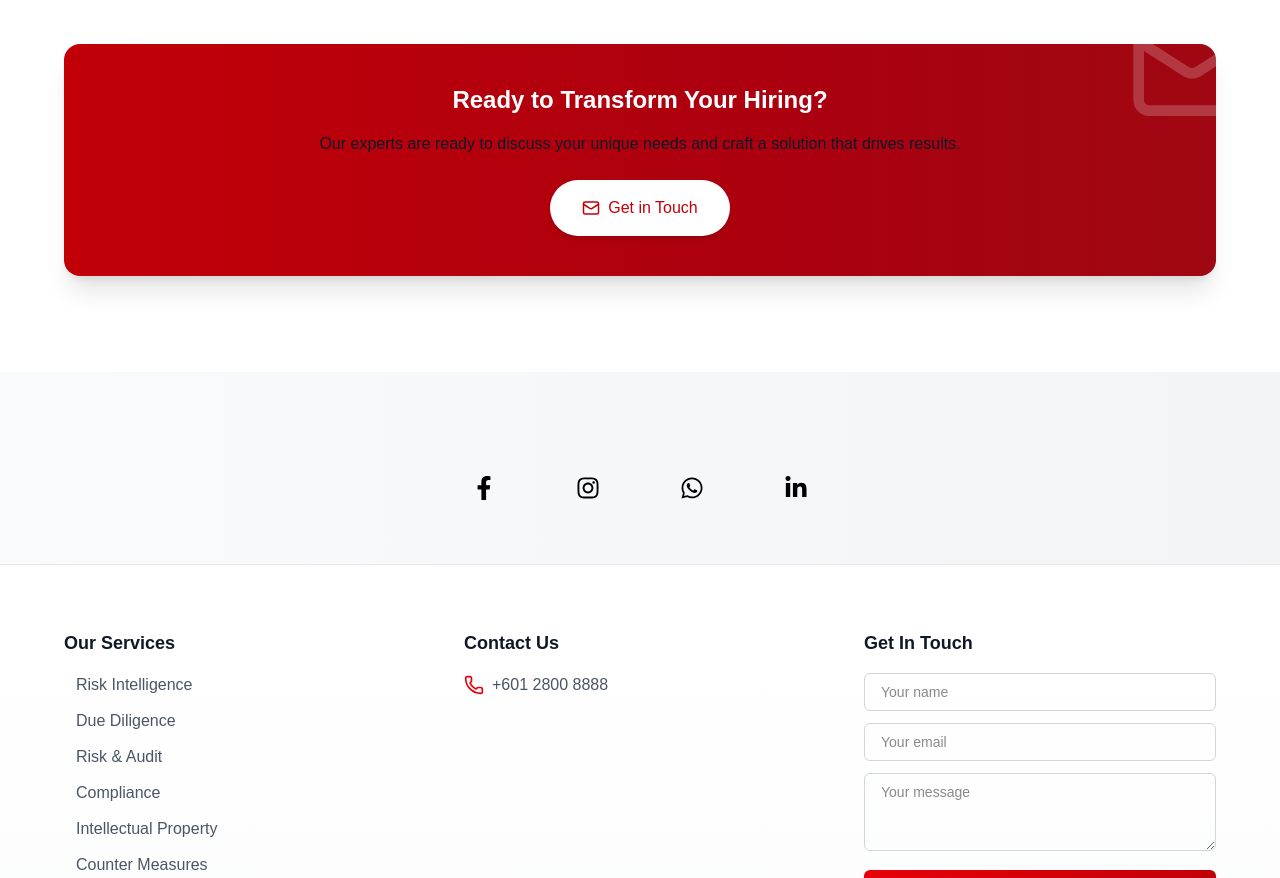
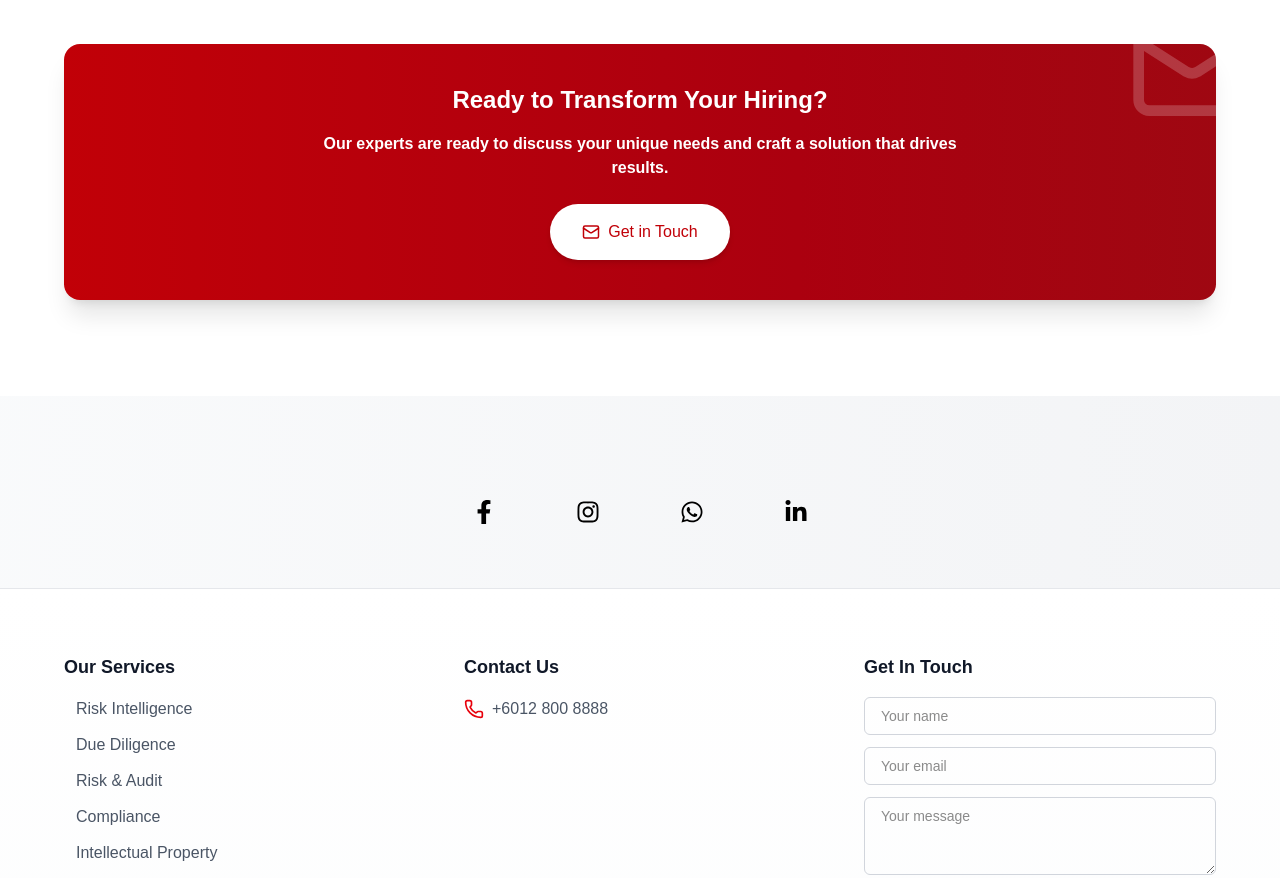
Before and after one commit to priyaclove/venovoox, a Next.js app: page /my-en/about in a window 1280 px wide. Shown: the part 1240-2118 px from the top of the page. Built offline with nearby package versions, Linux system fonts and the light colour scheme.

Commit message:
corect chnages

```diff
--- a/src/app/my-en/background-screening/our-services/[slug]/ServicePageClient.tsx
+++ b/src/app/my-en/background-screening/our-services/[slug]/ServicePageClient.tsx
@@ -257,7 +257,7 @@ export default function ServicePageClient({ slug }: ServicePageClientProps) {
       variants={pageTransition}
     >
       {/* Hero section */}
-      <div className="relative w-full h-[45vh] overflow-hidden">
+      <div className="relative mt-20 w-full h-[45vh] overflow-hidden">
         <Image
           src={getServiceImage(service.id) || "/placeholder.svg"}
           alt={service.title}
--- a/src/components/about/AboutUs.tsx
+++ b/src/components/about/AboutUs.tsx
@@ -177,8 +177,8 @@ export default function AboutUs() {
               Ready to Transform Your Hiring?
             </h3>
             <p className=" text-justifytext-red-100 mb-6 max-w-2xl mx-auto">
-              Our experts are ready to discuss your unique needs and craft a
-              solution that drives results.
+             <span className="text-white font-semibold"> Our experts are ready to discuss your unique needs and craft a
+              solution that drives results.</span>
             </p>
             <a
               href="/my-en/contact-us"
--- a/src/components/common/footer.tsx
+++ b/src/components/common/footer.tsx
@@ -156,7 +156,7 @@ const Footer = () => {
                   <Phone className="h-5 w-5 text-red-600 mt-0.5 mr-2 group-hover:animate-pulse" />
                   <div>
                     <p className="text-gray-600 text-sm md:text-base group-hover:text-red-600 transition">
-                      +601 2800 8888
+                      +6012 800 8888
                     </p>
                   </div>
                 </motion.a>
--- a/src/components/contact-us/contact-us.tsx
+++ b/src/components/contact-us/contact-us.tsx
@@ -269,7 +269,7 @@ const openWhatsApp = () => window.open("https://wa.me/60128008888", "_blank");
   <p className="text-gray-600">
     You can also reach us at{" "}
     <a href="tel:+60128008888" className="text-red-700 font-medium hover:underline">
-      +60 12 800 8888
+      +6012 800 8888
     </a>
   </p>
 </div>
```
